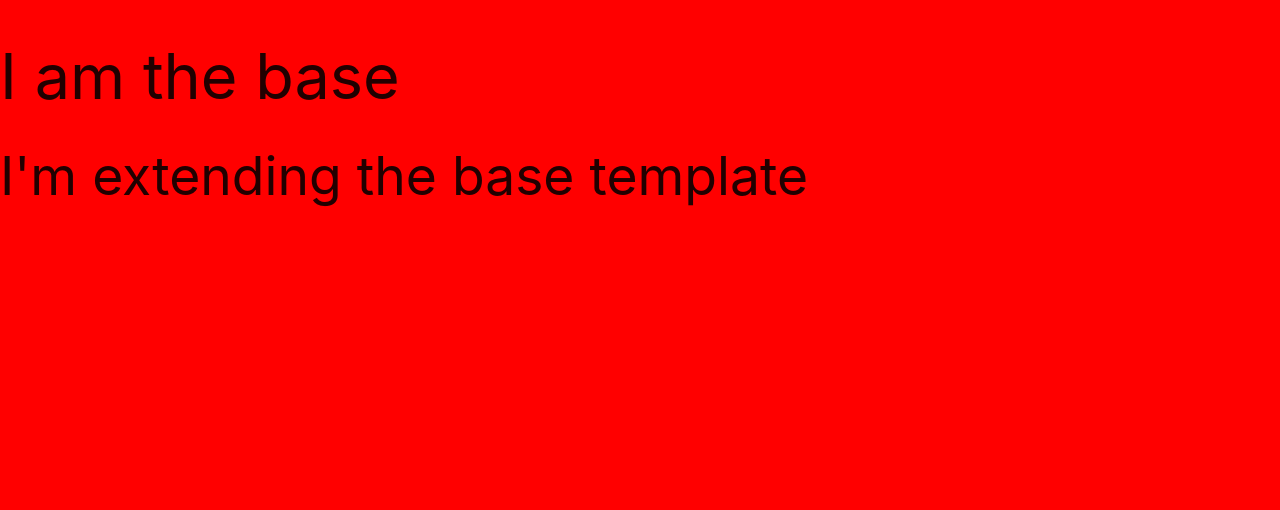
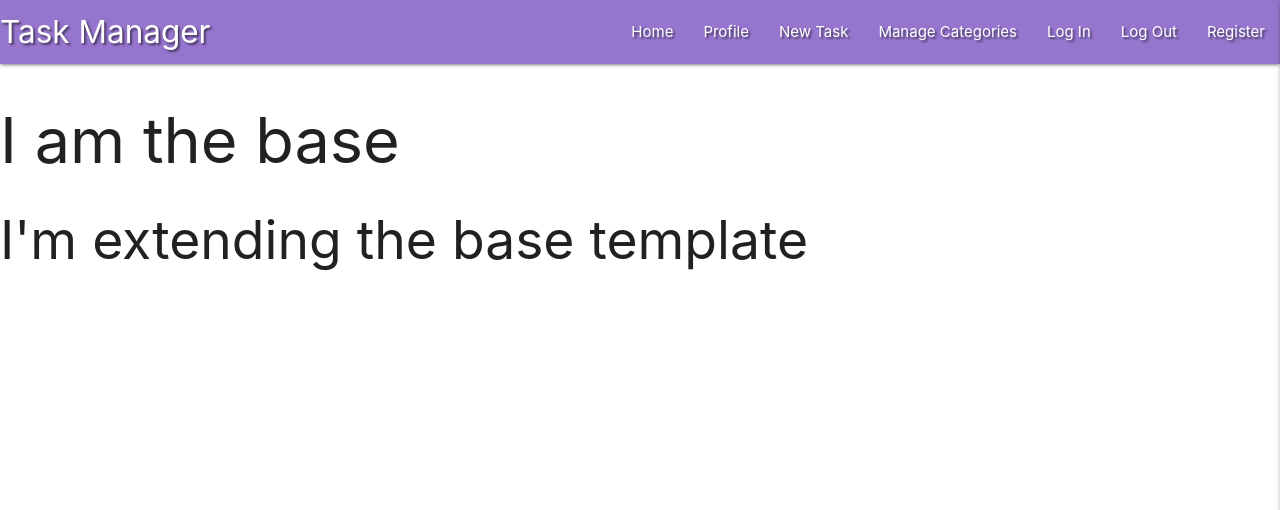
Before and after one commit to adamkcook94/flask-task-manager, a Flask app: page / in a window 1280 px wide. Shown: the top 510 px of the page. Run offline with Flask 2, Linux system fonts and the light colour scheme; data that the repository does not hold is empty; some libraries are stand-ins or nearby versions.

Commit message:
Add Materialize Navbar and Sidenav

```diff
--- a/static/css/style.css
+++ b/static/css/style.css
@@ -1,3 +1,3 @@
-body {
-    background-color: red;
+.text-shadow {
+    text-shadow: 2px 2px 2px rgba(0, 0, 0, 0.5);
 }
--- a/static/js/script.js
+++ b/static/js/script.js
@@ -0,0 +1,3 @@
+$(document).ready(function () {
+    $('.sidenav').sidenav({ edge: "right" });
+});
--- a/templates/base.html
+++ b/templates/base.html
@@ -17,6 +17,37 @@
 </head>
 
 <body>
+    <header>
+        <!-- top navbar -->
+        <nav class="nav-extended text-shadow deep-purple lighten-2">
+            <div class="nav-wrapper">
+                <a href="{{ url_for('get_tasks') }}" class="brand-logo">Task Manager</a>
+                <a href="#" data-target="mobile-demo" class="sidenav-trigger right"><i class="fas fa-bars"></i></a>
+                <ul class="right hide-on-med-and-down">
+                    <li><a href="{{ url_for('get_tasks') }}">Home</a></li>
+                    <li><a href="#">Profile</a></li>
+                    <li><a href="#">New Task</a></li>
+                    <li><a href="#">Manage Categories</a></li>
+                    <li><a href="#">Log In</a></li>
+                    <li><a href="#">Log Out</a></li>
+                    <li><a href="#">Register</a></li>
+                </ul>
+            </div>
+        </nav>
+        <!-- mobile sidenav -->
+        <ul class="sidenav" id="mobile-demo">
+            <li>
+                <h4 class="center-align light-purple-text text-darken-4">Task Manager</h4>
+            </li>
+            <li><a href="{{ url_for('get_tasks') }}">Home</a></li>
+            <li><a href="#">Profile</a></li>
+            <li><a href="#">New Task</a></li>
+            <li><a href="#">Manage Categories</a></li>
+            <li><a href="#">Log In</a></li>
+            <li><a href="#">Log Out</a></li>
+            <li><a href="#">Register</a></li>
+        </ul>
+    </header>
 
     <h1>I am the base</h1>
     {% block content %}
```
